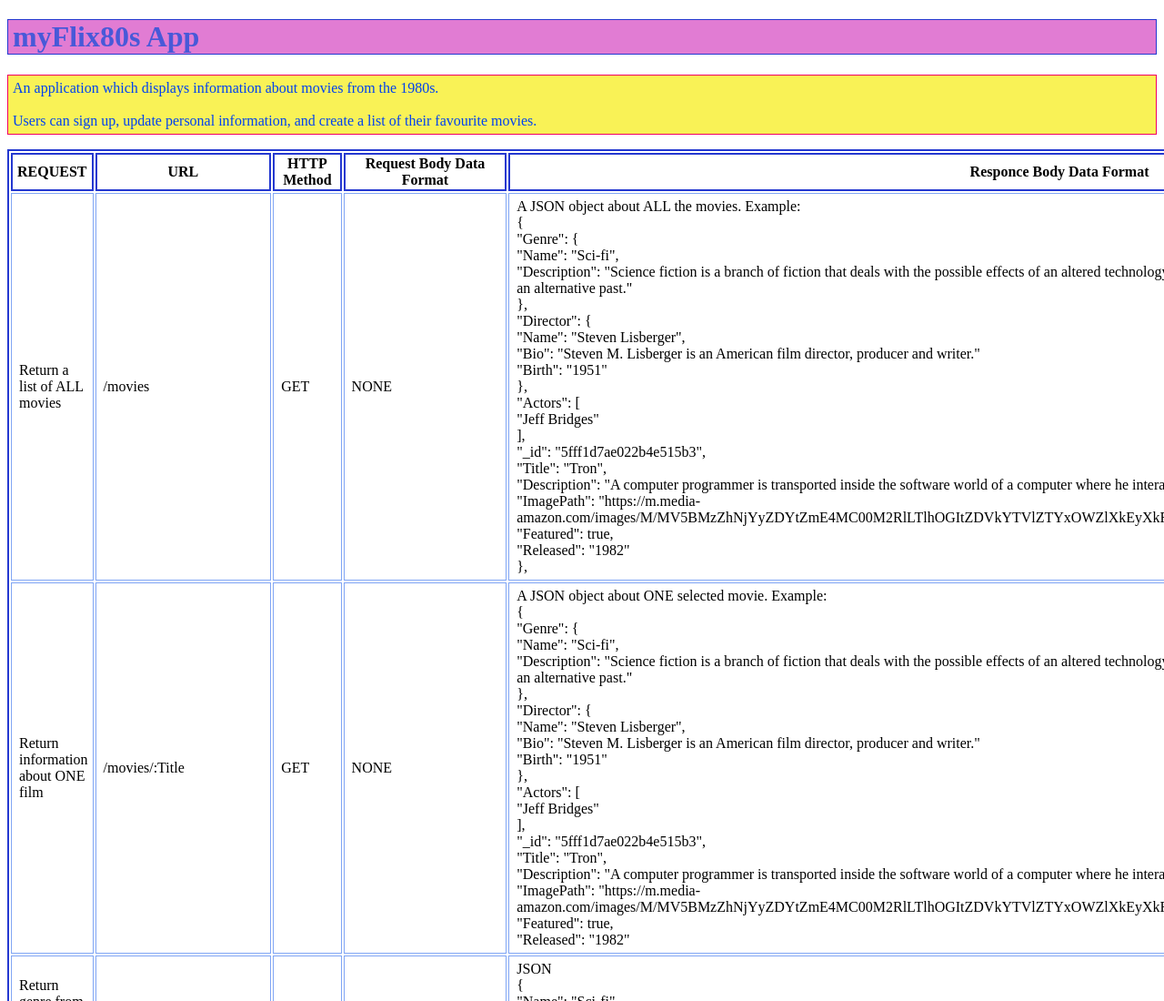
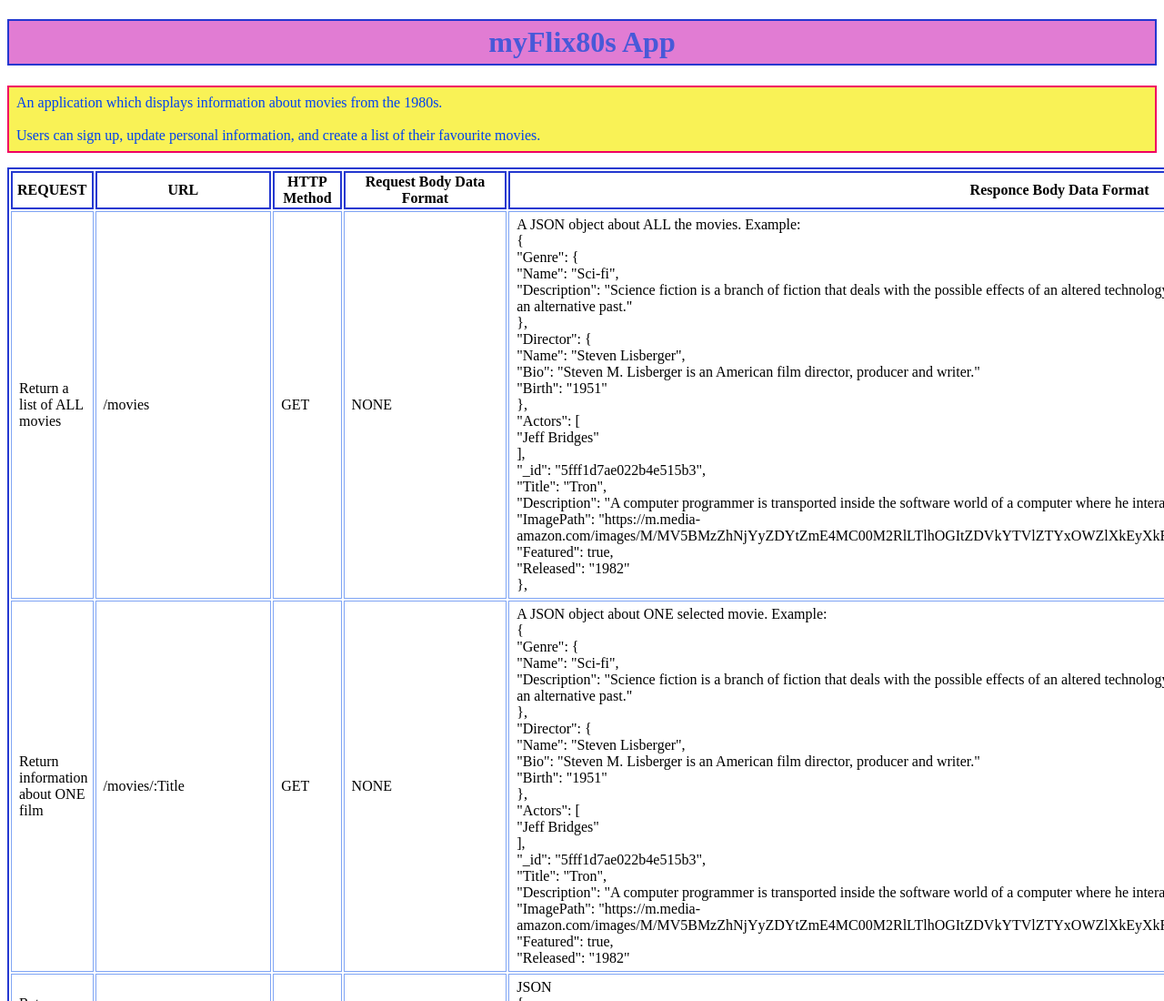
Before and after one commit to Adstrat/myFlix80s, a website: page public/documentation.html in a window 1280 px wide. Shown: the top 1100 px of the page at 91% size. Drawn offline with Linux system fonts and the light colour scheme.

Commit message:
styles updated

```diff
--- a/styles.css
+++ b/styles.css
@@ -1,15 +1,16 @@
 h1 {
   color: #4859d8;
   background-color: #e17cd3;
-  border: 1px solid #2438d0;
-  padding-left: 5px;
+  border: 2px solid #2438d0;
+  padding: 5px;
+  text-align: center;
 }
 
 p {
   color: #0041f0;
   background-color: #f9f256;
-  border: 1px solid #f00061;
-  padding: 5px;
+  border: 2px solid #f00061;
+  padding: 8px;
 }
 
 table,
```
